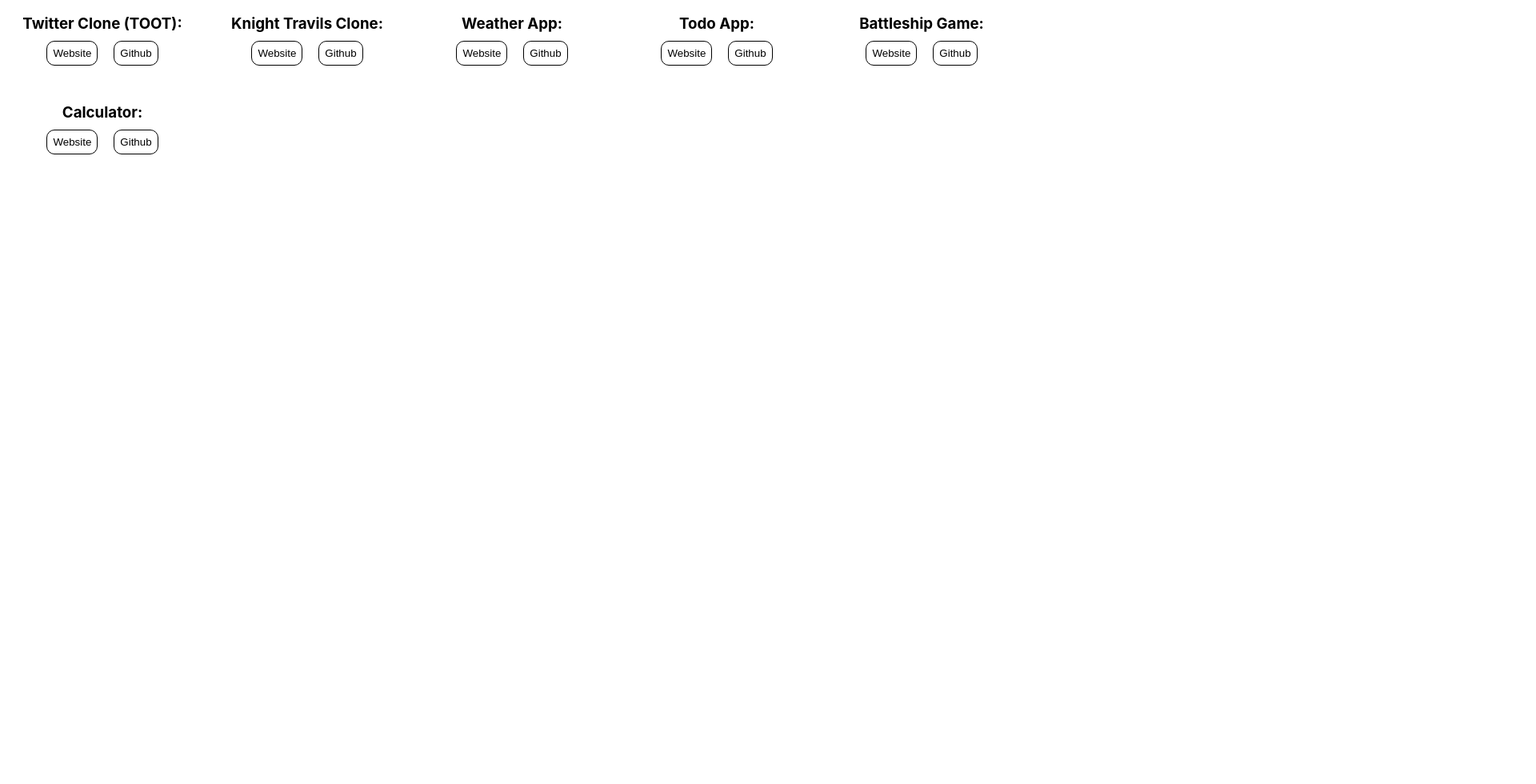
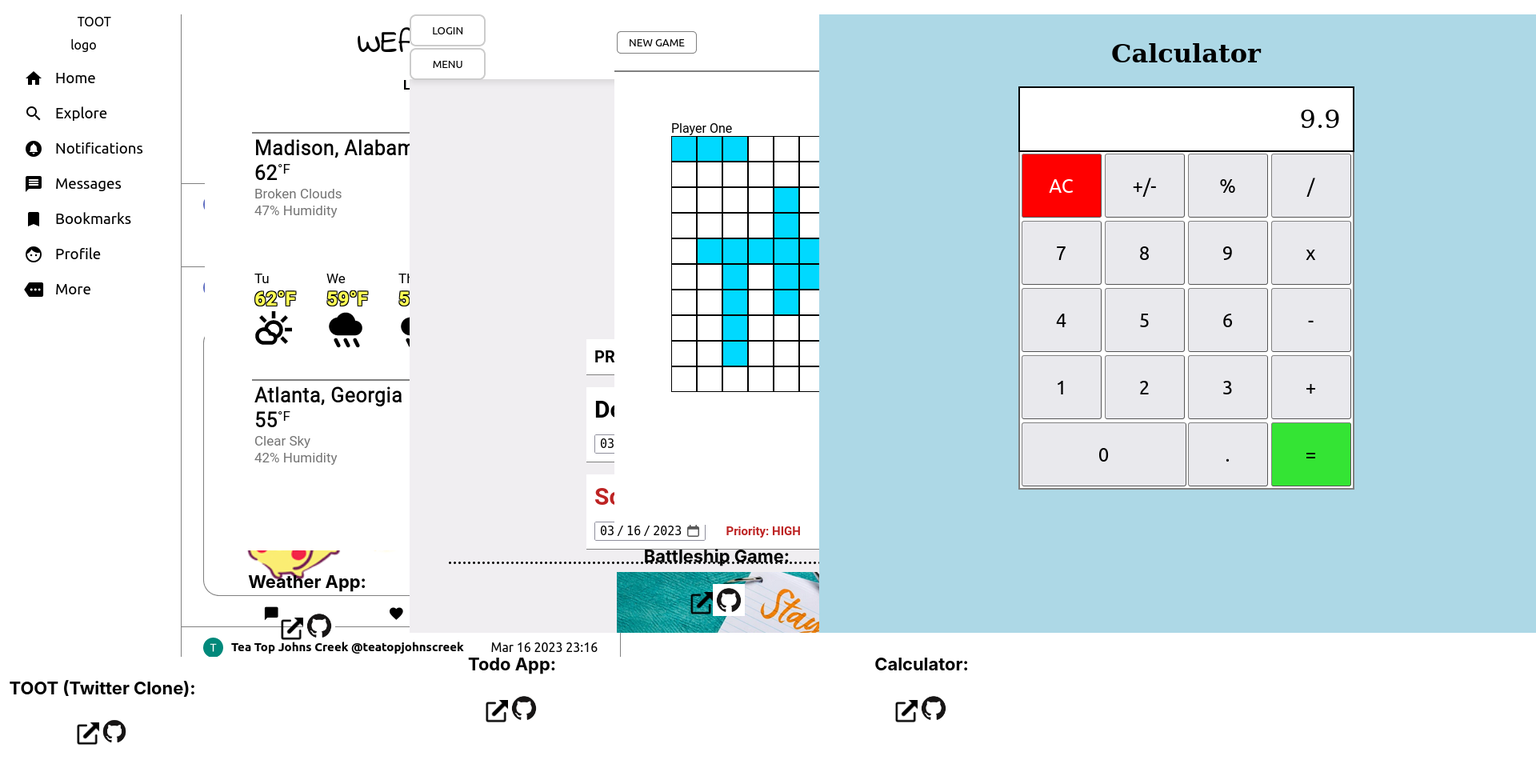
Before and after one commit to jw287962/portfolio_project, a React (Create React App) app: page /portfolio_project/ in a window 1280 px wide. Shown: the part 180-1160 px from the top of the page at 80% size, 1920 px wide, since content can reach past the window. Before the commit the page ends 800 px from the top, so only its background shows below. Built offline with nearby package versions, Linux system fonts and the light colour scheme.

Commit message:
added image and updated button for projects

```diff
--- a/src/components/Main.js
+++ b/src/components/Main.js
@@ -1,54 +1,89 @@
 import { Link } from 'react-router-dom';
+import battleship from '../img/battleship.png'
+import twitter from '../img/twitterclone.png'
+import weather from '../img/weather.png'
+import todo from '../img/todo.png'
+import calculator from '../img/calculator.png'
+import github from '../img/Github.png';
 import Nav from './Nav';
+import arrow from '../img/arrow.png'
 const Main = () => {
   return (
     <main  >
         <h1>Jason's Projects</h1>
     <div className='home'>
       <h3>
-        Twitter Clone (TOOT):
           <div className='links'>
-           <button className='link'><a href='https://twitter-clone-33714.web.app/'>Website </a> </button>
-                 <button className='link'><a href='https://github.com/jw287962/twitter-clone'>Github</a></button>
+          <img src={twitter} className="projects"></img>
+          <h3>TOOT (Twitter Clone):</h3>
+
+            <div>
+      <a href='https://twitter-clone-33714.web.app/'><img className="weblink" height="30" width="30" src={arrow}></img></a>
+                    <a href='https://github.com/jw287962/twitter-clone'><img height="38" width="38" src={github} ></img></a>
+            </div>
+          </div>
+      </h3>
+
+      <h3>
+            <div className='links'>
+            <img src={weather} className="projects"></img>
+            <h3>Weather App:</h3>
+
+            <div>
+             <a href='https://jw287962.github.io/weather/'><img className="weblink" height="30" width="30" src={arrow}></img></a>
+             <a href='https://github.com/jw287962/weather'><img height="40" width="40" src={github} ></img></a>
+            </div>
             </div>
       </h3>
       <h3>
-        Knight Travils Clone:
           <div className='links'>
-         <button className='link'><a href='https://jw287962.github.io/knight_travails/'>Website </a> </button>
-        <button className='link'><a href='https://github.com/jw287962/knight_travails'>Github</a></button>
+          <img src={todo} className="projects"></img>
+            <h3>Todo App:</h3>
+          <div>
+
+              <a href='https://jw287962.github.io/todo/'><img className="weblink" height="30" width="30" src={arrow}></img></a>
+             <a href='https://github.com/jw287962/todo'><img height="40" width="40" src={github} ></img></a>
           </div>
-      </h3>
-      <h3>
-        Weather App:
-        <div className='links'>
-        <button className='link'><a href='https://jw287962.github.io/weather/'>Website </a> </button>
-        <button className='link'><a href='https://github.com/jw287962/weather'>Github</a></button>
-        </div>
-      </h3>
-      <h3>
-       Todo App:
-       <div className='links'>
-       <button className='link'><a href='https://jw287962.github.io/todo/'>Website </a> </button>
-        <button className='link'><a href='https://github.com/jw287962/todo'>Github</a></button>
           </div>
 
       </h3>
       <h3>
-       Battleship Game:
           <div className='links'>
-       <button className='link'><a href='https://jw287962.github.io/battleship/'>Website </a> </button>
-        <button className='link'><a href='https://github.com/jw287962/battleship'>Github</a></button>
+          <img src={battleship} className="projects"></img>
+          <h3>Battleship Game:</h3>
+
+          <div>
+
+              <a href='https://jw287962.github.io/battleship/'><img className="weblink" height="30" width="30" src={arrow}></img></a>
+             <a href='https://github.com/jw287962/battleship'><img height="40" width="40" src={github} ></img></a>
+          </div>
             </div>
 
           </h3>
       <h3>
-        Calculator:
+
           <div className='links'>
-        <button className='link'><a href='https://jw287962.github.io/calculator/'>Website </a> </button>
-        <button className='link'><a href='https://github.com/jw287962/calculator'>Github</a></button>
+          <img src={calculator} className="projects"></img>
+            <h3> Calculator:</h3>
+          <div>
+
+            <a href='https://jw287962.github.io/calculator/'><img className="weblink" height="30" width="30" src={arrow}></img></a>
+             <a href='https://github.com/jw287962/calculator'><img height="40" width="40" src={github} ></img></a>
+          </div>
           </div>
 
+          </h3>
+      <h3>
+
+
+        <div className='links'>
+
+        <h3>Knight Travils:</h3>
+          <div>
+                    <a href='https://jw287962.github.io/knight_travails/'><img className="weblink" height="30" width="30" src={arrow}></img></a>
+             <a href='https://github.com/jw287962/knight_travails'><img height="40" width="40" src={github} ></img></a>
+          </div>
+        </div>
       </h3>
     </div>
     </main>
```
Lines whose indentation alone changed are shown as unchanged.
